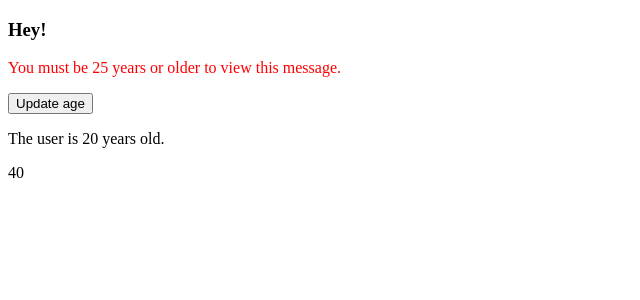
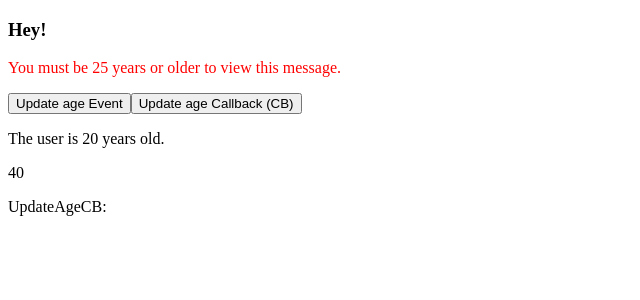
Before and after one commit to WinterIsCoding23/udemy-vue3, a Vue app in the folder section6/test-app/: page / in a window 1280 px wide. Shown: the top 300 px of the page, without its empty margins (0-640 px from the left). Built offline with nearby package versions, Linux system fonts and the light colour scheme.

Commit message:
define callback-fn updateAgeCB in App & call it in User

```diff
--- a/section6/test-app/src/App.vue
+++ b/section6/test-app/src/App.vue
@@ -6,7 +6,7 @@
   <!-- if written like <user age="age"></user> </user>-> Vue would assume a String has to be passed down -->
   <!-- ":" in front needed to bind the value inside the data-function -->
   <!-- "@age-change" = short-hand for "v-on"-directive -->
-  <user :age="age" @age-change="updateAge"></user>
+  <user :age="age" @age-change="updateAge" :ageChangeFn="updateAgeCB"></user>
 </template>
 
 <script>
@@ -31,6 +31,11 @@ export default {
         : alert("Noone can be this old, don't be ridiculous!");
       // console.log(this.age);
     },
+    updateAgeCB(num) {
+      this.age + num <= 130
+        ? (this.age += num)
+        : alert("Noone can be this old, don't be ridiculous!");
+    },
   },
 };
 </script>
--- a/section6/test-app/src/Components/User.vue
+++ b/section6/test-app/src/Components/User.vue
@@ -1,8 +1,12 @@
 <template>
-  <button type="button" @click="onClickAge">Update age</button>
+  <button type="button" @click="onClickAge">Update age Event</button>
+  <button type="button" @click="ageChangeFn(3)">
+    Update age Callback (CB)
+  </button>
 
   <p>The user is {{ age }} years old.</p>
   <p>{{ ageDoubled }}</p>
+  <p>UpdateAgeCB: {{ updateAgeCB }}</p>
 </template>
 
 <script>
@@ -21,6 +25,7 @@ export default {
         return value < 130;
       },
     },
+    ageChangeFn: Function,
   },
   emits: ["age-change"], // Declare the custom event - seems to solve the warning-message:
   // [Vue warn]: Extraneous non-emits event listeners (ageChange) were passed to component
```
